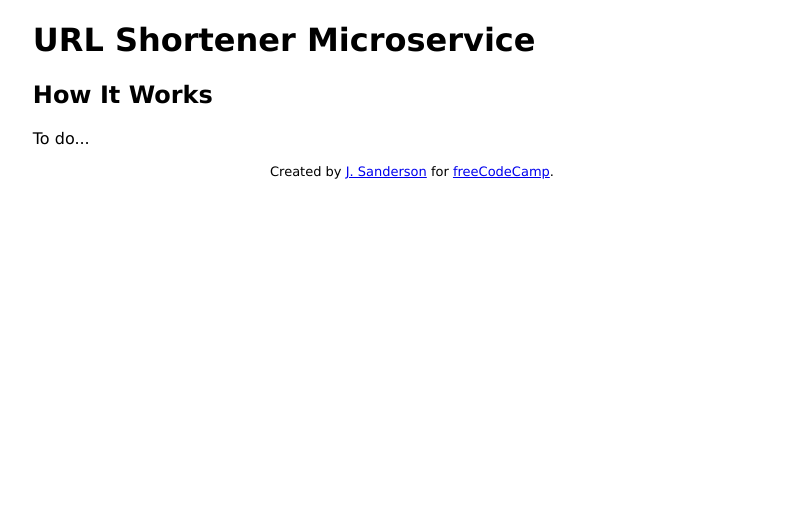
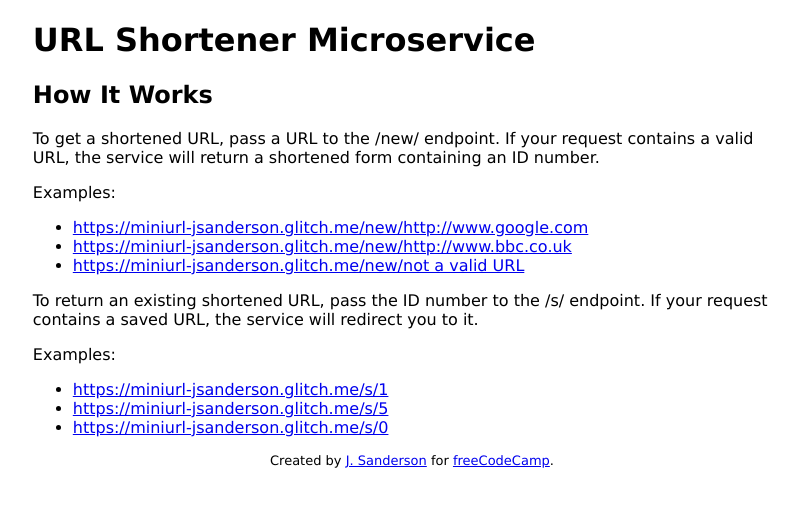
Before and after one commit to J-Sanderson/FCC-URL-Shortener, a website: page views/index.html in a window 1280 px wide. Shown: the whole page, without its empty margins (228-1027 px from the left). Drawn offline with Linux system fonts and the light colour scheme.

Commit message:
setup redirects, add front page

```diff
--- a/views/index.html
+++ b/views/index.html
@@ -1,8 +1,8 @@
 <!DOCTYPE html>
 <html>
   <head>
-    <title>URL Shortener Microservice!</title>
-    <meta name="description" content="A cool thing made with Glitch">
+    <title>URL Shortener Microservice</title>
+    <meta name="description" content="URL shortener made with Glitch.com">
     <link id="favicon" rel="icon" href="https://glitch.com/edit/favicon-app.ico" type="image/x-icon">
     <meta charset="utf-8">
     <meta http-equiv="X-UA-Compatible" content="IE=edge">
@@ -20,8 +20,38 @@
     </h2>
 
     <p>
-      To do...
+      To get a shortened URL, pass a URL to the /new/ endpoint. If your request contains a valid URL, the service will return
+      a shortened form containing an ID number.
     </p>
+      <p>
+        Examples:
+      </p>
+      <ul>
+        <li><a href="https://miniurl-jsanderson.glitch.me/new/http://www.google.com">
+          https://miniurl-jsanderson.glitch.me/new/http://www.google.com</a>
+        </li>
+        <li><a href="https://miniurl-jsanderson.glitch.me/new/http://www.bbc.co.uk">
+          https://miniurl-jsanderson.glitch.me/new/http://www.bbc.co.uk</a>
+        </li>
+        <li><a href="https://miniurl-jsanderson.glitch.me/new/not a valid URL">
+          https://miniurl-jsanderson.glitch.me/new/not a valid URL</a>
+        </li>
+      </ul>
+
+
+      <p>
+        To return an existing shortened URL, pass the ID number to the /s/ endpoint. If your request contains a saved URL,
+        the service will redirect you to it.
+      </p>
+      <p>
+        Examples:
+      </p>
+      <ul>
+        <li><a href="https://miniurl-jsanderson.glitch.me/s/1">https://miniurl-jsanderson.glitch.me/s/1</a></li>
+        <li><a href="https://miniurl-jsanderson.glitch.me/s/5">https://miniurl-jsanderson.glitch.me/s/5</a></li>
+        <li><a href="https://miniurl-jsanderson.glitch.me/s/0">https://miniurl-jsanderson.glitch.me/s/0</a></li>
+      </ul>
+
     </div>
     <div id="footer">
       <p>
```
Also changed, not shown: controller.js (+17 -5 lines), server.js (+2 -5 lines).
